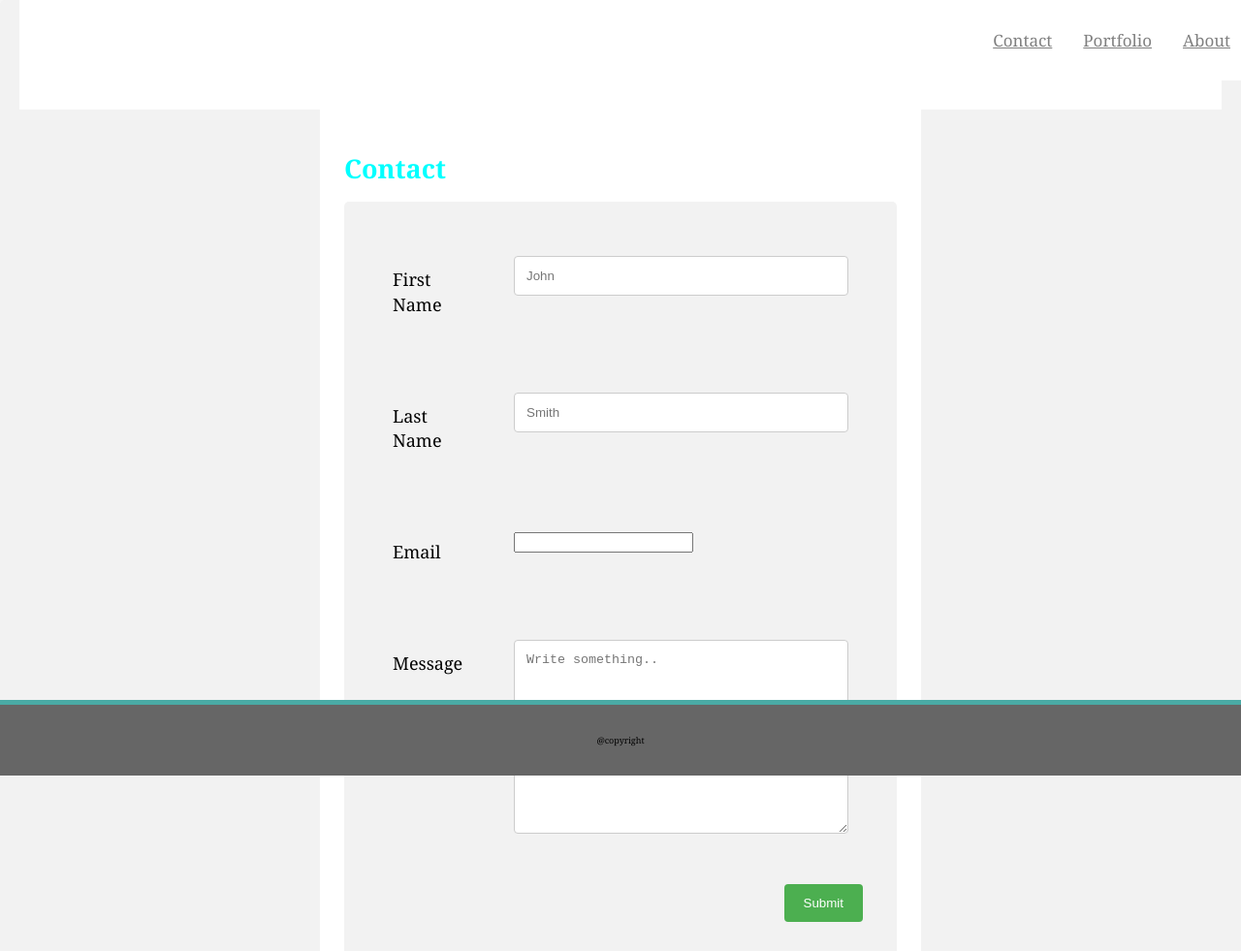
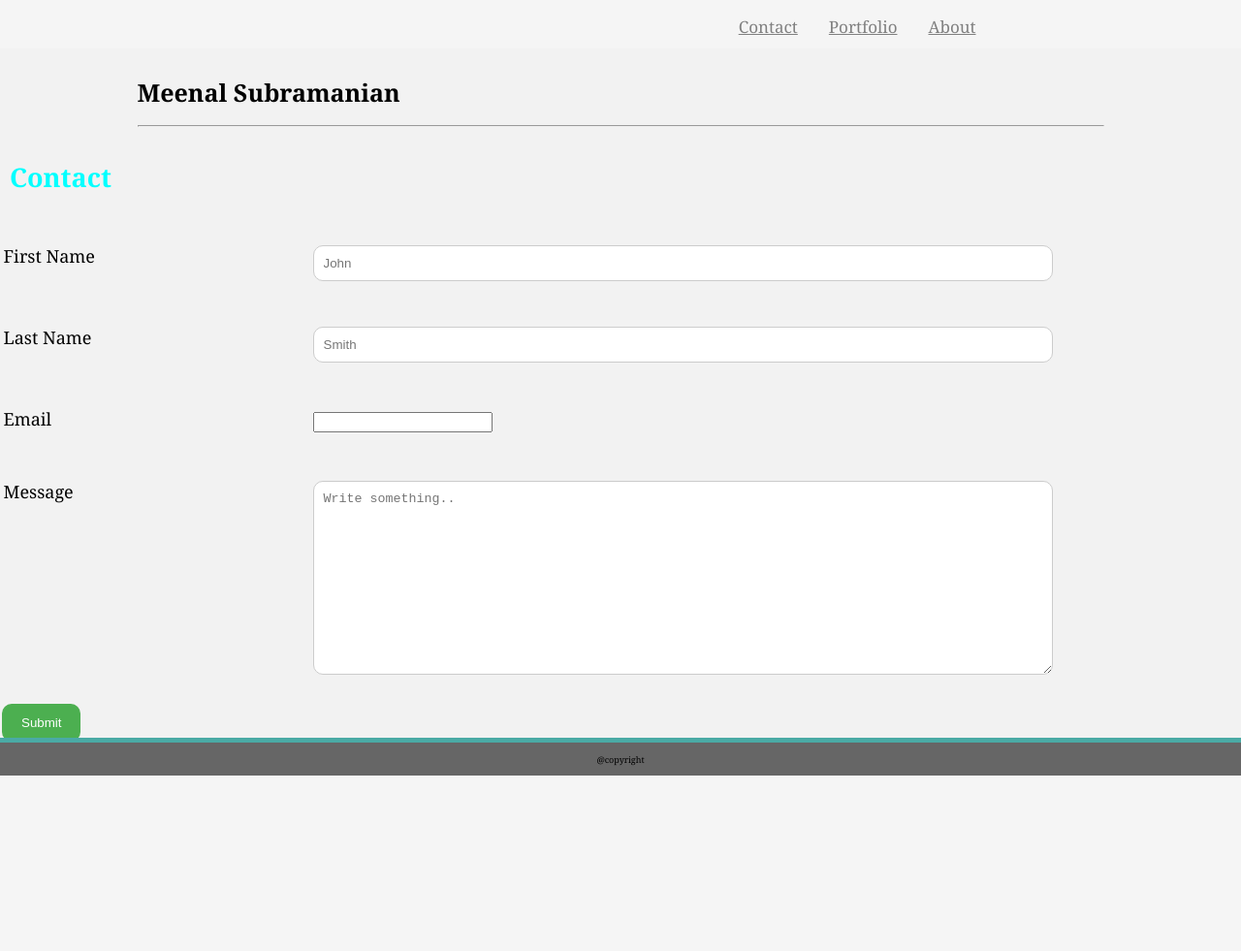
Before and after one commit to meenalal/Basic-Portfolio, a plain HTML site: page contact.html in a window 1280 px wide. Shown: the whole page at 97% size. After the commit the page ends 800 px from the top, so only its background shows below. Drawn offline with Linux system fonts and the light colour scheme.

Commit message:
added css files

```diff
--- a/assets/css/style4.css
+++ b/assets/css/style4.css
@@ -1,5 +1,5 @@
 div {
-  padding: 15px;
+  padding: 1.5px;
 }
 
 body {
@@ -7,51 +7,45 @@ body {
     font-size: 18px;
     background-color: whitesmoke;
     border-color: #dddddd;
-    line-height: 1.4em;
     margin: 0;
+  }
+
+  .main {
+    max-width: 1000px;
+    margin: auto;
+  }
+
+  h1 {
+    font-size: 25px;
+    word-break: break-all;
   }
 
   aside {
     float: right;
-    width: 33%;
+    width: 50%;
     padding: 218px;
-    margin-left: 100px;
-    margin-right: 100px;
+    margin-left: 150px;
+    margin-right: 150px;
     color: rgb(185, 108, 108);
     background: white;
   }
 
   .content {
-    width: 50%;
+    width: 60%;
     background: white;
     margin: auto;
-    padding: 25px;
+    padding: 50px;
   }
 
-  .header {
-    border-bottom: 0px;
-    background-color: #4aaaa5;
-    border-color: #666666;
-    padding:10px;
-    background-color: #ffffff;
-    color: black;
-  }
 
-  .h1 {
-    padding: 2px;
-    margin-bottom: 20px;
-    font-size: 28px;
-    background-color: aqua;
-    color: white;
-    text-align: left;
-  }
 
   .navbar {
     overflow: hidden;
     background-color: white;
     position: fixed;
     top: 0;
-    width: 100%;
+    width: 80%;
+    visibility: hidden;
   }
 
   .navbar a {
@@ -61,6 +55,7 @@ body {
     text-align: center;
     padding: 14px 16px;
     font-size: 17px;
+    visibility: visible;
   }
 
   .navbar a:hover {
@@ -79,7 +74,6 @@ h2 {
 }
 
 img {
-  border-top: 2px solid gray;
   float: left;
 }
 
@@ -101,15 +95,15 @@ img {
 }
 
 input[type=text], textarea {
-  width: 100%;
-  padding: 12px;
+  width: 80%;
+  padding: 10px;
   border: 1px solid #ccc;
-  border-radius: 4px;
+  border-radius: 10px;
   resize: vertical;
 }
 
 label {
-  padding: 12px 12px 12px 0;
+  padding: 15px 5px 5px 0;
   display: inline-block;
 }
 
@@ -118,9 +112,9 @@ input[type=submit] {
   color: white;
   padding: 12px 20px;
   border: none;
-  border-radius: 4px;
+  border-radius: 10px;
   cursor: pointer;
-  float: right;
+  float: left;
 }
 
 input[type=submit]:hover {
@@ -128,21 +122,22 @@ input[type=submit]:hover {
 }
 
 .container {
-  border-radius: 5px;
+  border-radius: 1px;
   background-color: #f2f2f2;
-  padding: 20px;
+  padding: 10px;
+  margin-top: 50px;
 }
 
 .col-25 {
   float: left;
   width: 25%;
-  margin-top: 6px;
+  margin-top: 4px;
 }
 
 .col-75 {
   float: left;
   width: 75%;
-  margin-top: 6px;
+  margin-top: 20px;
 }
 
 .row:after {
@@ -151,9 +146,42 @@ input[type=submit]:hover {
   clear: both;
 }
 
-@media screen and (max-width: 600px) {
+@media screen and (max-width: 300px) {
   .col-25, .col-75, input[type=submit] {
       width: 100%;
       margin-top: 0;
   }
 }
+
+.row {
+  margin: 8px -16px;
+}
+
+.row,
+.row > .column {
+  padding: 8px;
+}
+
+.column {
+  float: left;
+  width: 25%;
+}
+
+.row:after {
+  content: "";
+  display: table;
+  clear: both;
+}
+
+
+@media screen and (max-width: 900px) {
+  .column {
+      width: 50%;
+  }
+}
+
+@media screen and (max-width: 600px) {
+  .column {
+      width: 100%;
+  }
+}
--- a/contact.html
+++ b/contact.html
@@ -1,7 +1,7 @@
 <!DOCTYPE html>
 <html>
 <meta charset="UTF-8">
-<meta name="viewport" content="width=device-width, initial-scale=1.0">
+<meta name="viewport" content="width=device-width, initial-scale=1">
 
 <head>
   <title>Forms</title>
@@ -9,24 +9,19 @@
 </head>
 
 <body>
-
-  <div class="container">
-    <div class="header">
-      <h1>Meenal Subramanian</h1>
-    </div>
-
-    <nav>
+           <nav>
         <div class="navbar">
                 <a href="index.html">About</a>
                 <a href="portfolio.html">Portfolio</a>
                 <a href="contact.html">Contact</a>
     </div>
     </nav>
-
-    <div class="content">
+    <div class="container">
+    <div class="main">
+        <h1>Meenal Subramanian</h1>
+        <hr>
+        </div>
         <h2>Contact</h2>
-
-    <div class="container">
         <form action="/action_page.php">
           <div class="row">
             <div class="col-25">
@@ -63,7 +58,8 @@
           <div class="row">
             <input type="submit" value="Submit">
           </div>
-        </form></div>
+        </form>
+      </div>
       <div class="footer">
     <p>@copyright</p>
   </div>
```
Also changed, not shown: index.html (+9 -4 lines), portfolio.html (+76 -0 lines), assets/css/style2.css.txt (added), assets/css/style3.css.txt (added). Lines whose indentation alone changed are shown as unchanged.
